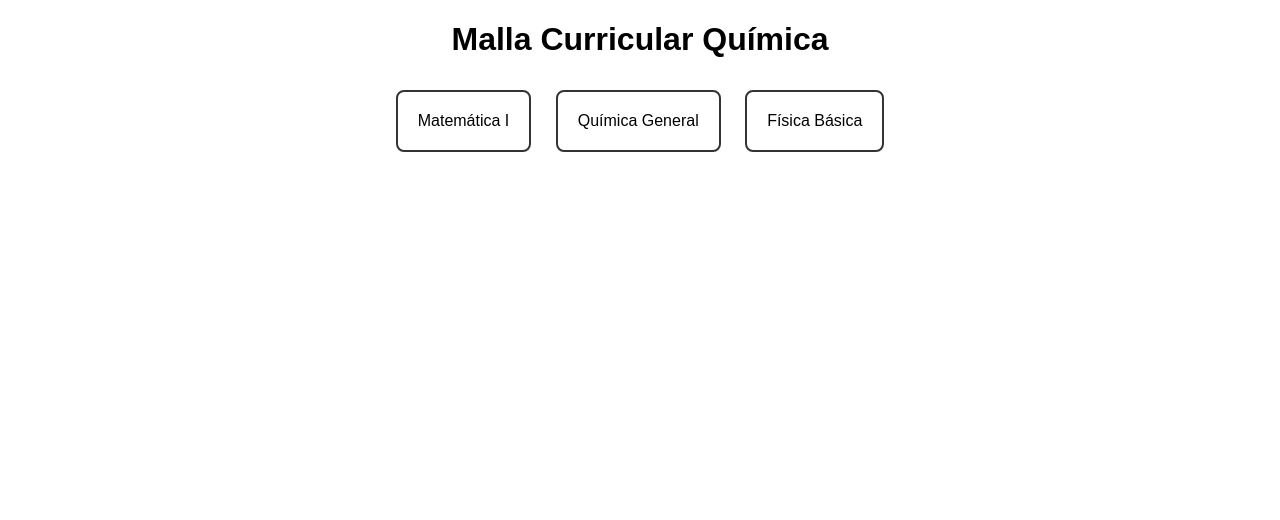
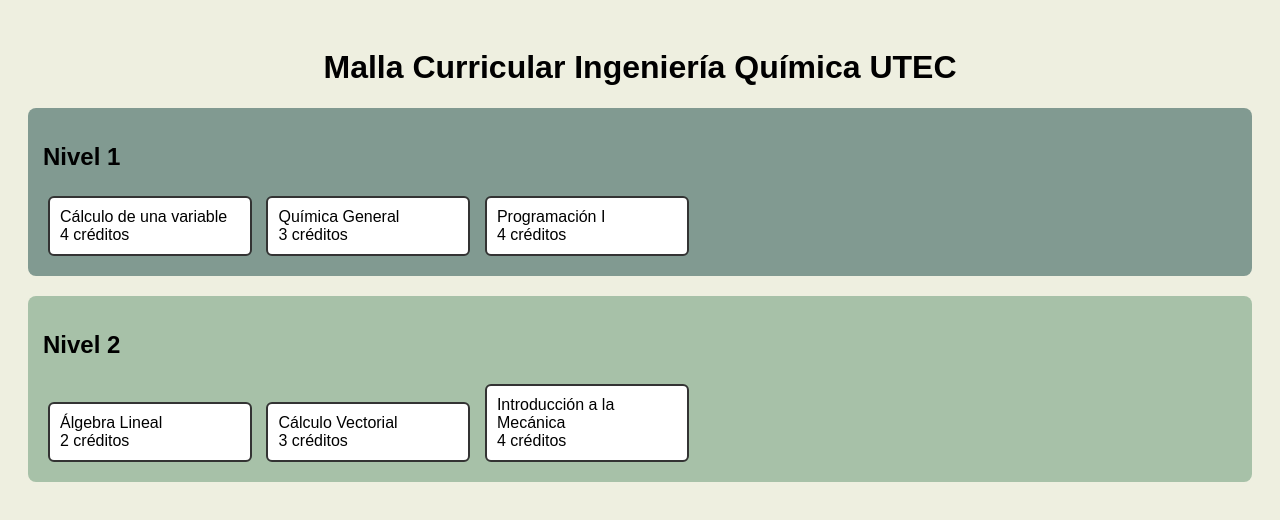
Before and after one commit to Rodrigo121624/Malla_chem, a plain HTML site: page index.html in a window 1280 px wide. Drawn offline with Linux system fonts and the light colour scheme.

Commit message:
Update index.html

```diff
--- a/index.html
+++ b/index.html
@@ -2,27 +2,55 @@
 <html lang="es">
 <head>
   <meta charset="UTF-8">
-  <title>Malla Curricular Química</title>
+  <title>Malla Curricular IQ UTEC</title>
   <style>
-    body { font-family: Arial, sans-serif; text-align: center; }
-    .curso {
-      border: 2px solid #333;
+    body {
+      font-family: Arial, sans-serif;
+      background: #EEEFE0;
       padding: 20px;
-      margin: 10px;
-      display: inline-block;
+    }
+    h1 {
+      text-align: center;
+    }
+    .nivel {
+      margin: 20px 0;
+      padding: 15px;
       border-radius: 8px;
     }
-    .curso:hover {
-      background-color: #f0f0f0;
-      cursor: pointer;
+    .curso {
+      display: inline-block;
+      background: white;
+      border: 2px solid #333;
+      padding: 10px;
+      margin: 5px;
+      border-radius: 6px;
+      width: 180px;
     }
+    .nivel1 { background: #819A91; }
+    .nivel2 { background: #A7C1A8; }
+    .nivel3 { background: #D1D8BE; }
+    .nivel4 { background: #EEEFE0; }
   </style>
 </head>
 <body>
-  <h1>Malla Curricular Química</h1>
-  <div class="curso">Matemática I</div>
-  <div class="curso">Química General</div>
-  <div class="curso">Física Básica</div>
-  <!-- Puedes seguir agregando más cursos aquí -->
+  <h1>Malla Curricular Ingeniería Química UTEC</h1>
+
+  <div class="nivel nivel1">
+    <h2>Nivel 1</h2>
+    <div class="curso">Cálculo de una variable<br>4 créditos</div>
+    <div class="curso">Química General<br>3 créditos</div>
+    <div class="curso">Programación I<br>4 créditos</div>
+    <!-- Agrega más cursos de nivel 1 -->
+  </div>
+
+  <div class="nivel nivel2">
+    <h2>Nivel 2</h2>
+    <div class="curso">Álgebra Lineal<br>2 créditos</div>
+    <div class="curso">Cálculo Vectorial<br>3 créditos</div>
+    <div class="curso">Introducción a la Mecánica<br>4 créditos</div>
+    <!-- Agrega más cursos de nivel 2 -->
+  </div>
+
+  <!-- Sigue igual para nivel 3, 4, ... -->
 </body>
 </html>
```
